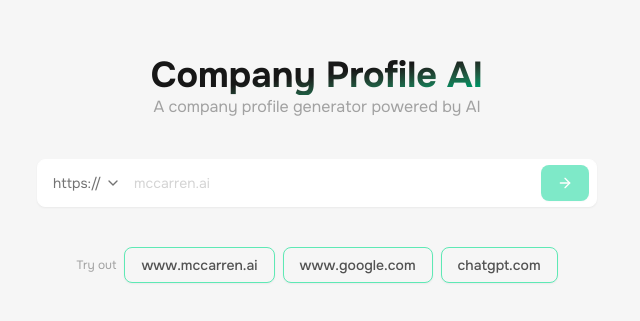
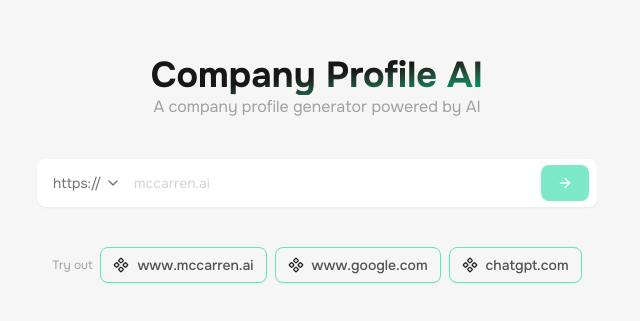
Before and after one commit to mauricioleite1/company-profile-ai, a Next.js app: page / in a window 1280 px wide. Shown: the part 265-586 px from the top of the page, without its empty margins (323-963 px from the left). Built offline with nearby package versions, Linux system fonts and the light colour scheme.

Commit message:
feat: add component icon to input-shortcut.tsx

```diff
--- a/components/input-shortcut.tsx
+++ b/components/input-shortcut.tsx
@@ -2,6 +2,7 @@
 
 import { Button } from '@/components/ui/button';
 import useInputStore from '@/stores/use-input-store';
+import { Component } from 'lucide-react';
 
 interface InputShortcutProps {
   text: string;
@@ -27,6 +28,8 @@
       className='bg-background border border-emerald-300 text-neutral-600 hover:-translate-y-[2px] hover:bg-transparent hover:shadow'
       onClick={handleClick}
     >
+      <Component size={18} className='text-neutral-800' />
+
       {text}
     </Button>
   );
```
